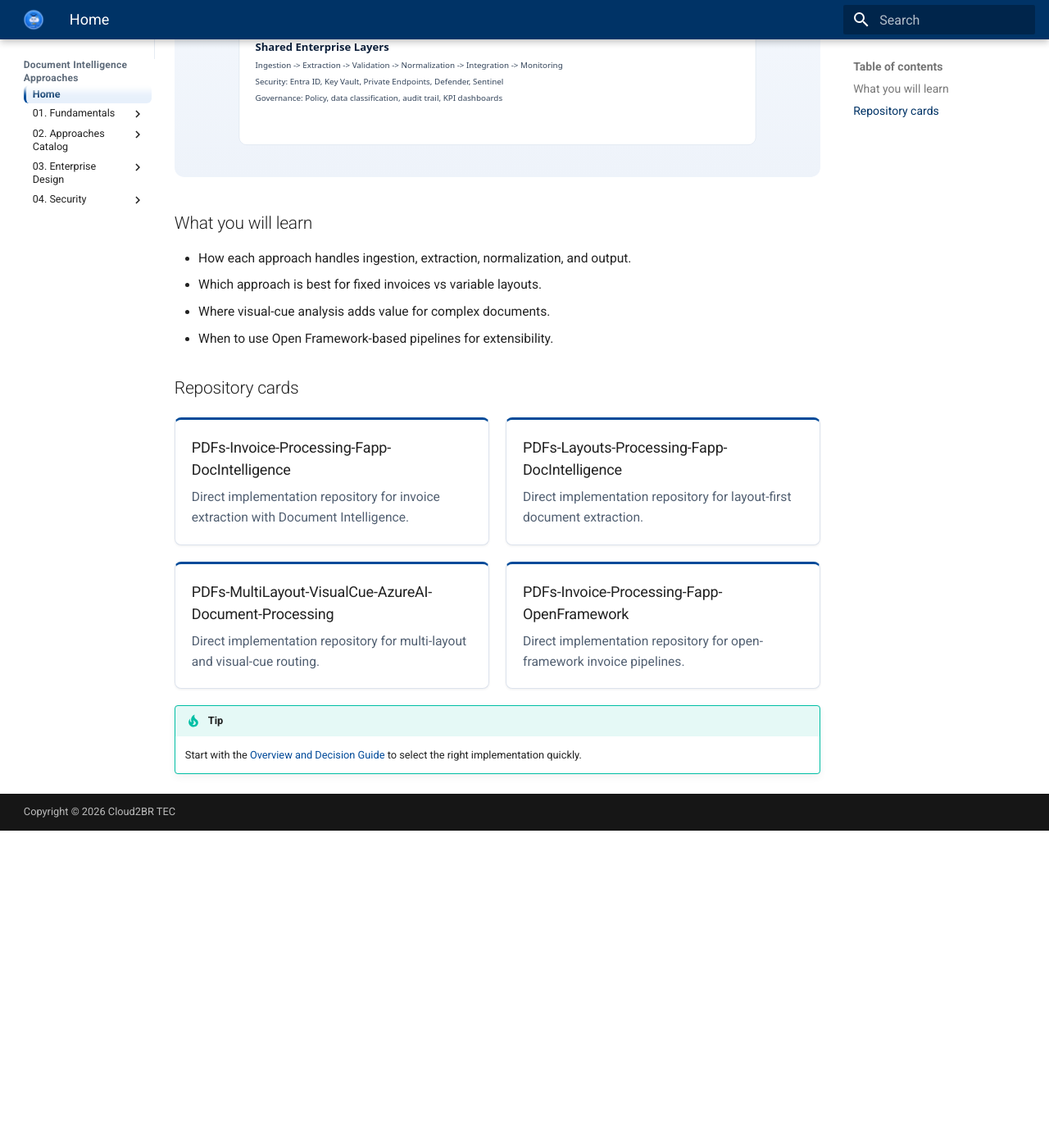
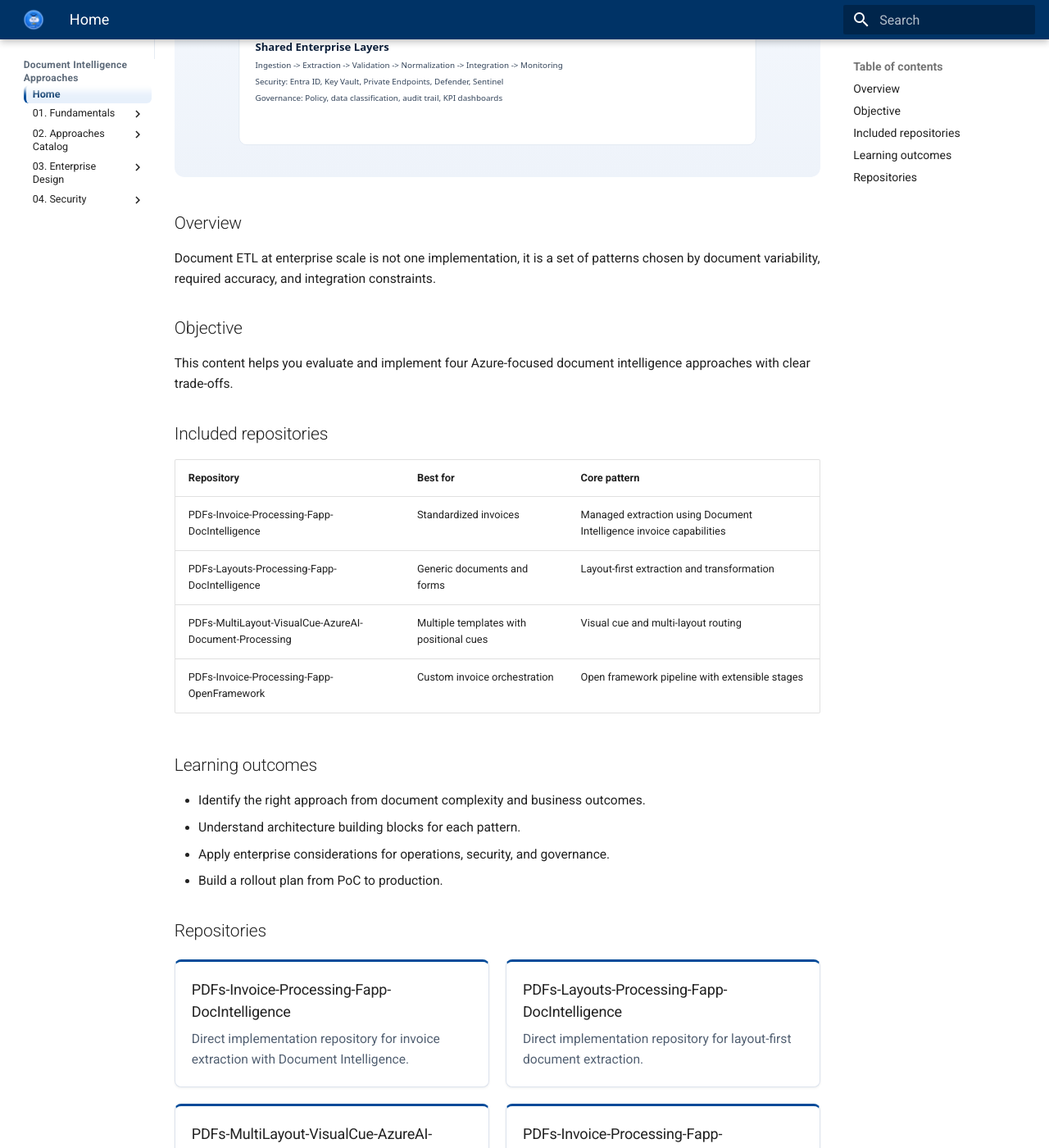
Before and after one commit to Cloud2BR-TEC/ai-academy-101-docs-etl, an MkDocs documentation site: the page built from docs/index.md, in a window 1280 px wide and 1400 px high, scrolled down 421 px. Shown: the whole window at 82% size. Built offline with MkDocs 1.6.1 and Material for MkDocs 9.7.7, drawn with Linux system fonts in a browser that asks for light colours; before the commit the page ends 1434 px from its top, so only the background shows below that.

Commit message:
fix:move-overview-content-to-home-and-rename-repositories

```diff
--- a/docs/index.md
+++ b/docs/index.md
@@ -6,14 +6,31 @@ This documentation presents a practical guide for designing document ETL pipelin
 <img src="assets/img/approaches/overview-map.svg" alt="Document intelligence approaches overview map" style="border-radius: 10px; max-width: 100%;"/>
 </p>
 
-## What you will learn
+## Overview
 
-- How each approach handles ingestion, extraction, normalization, and output.
-- Which approach is best for fixed invoices vs variable layouts.
-- Where visual-cue analysis adds value for complex documents.
-- When to use Open Framework-based pipelines for extensibility.
+Document ETL at enterprise scale is not one implementation, it is a set of patterns chosen by document variability, required accuracy, and integration constraints.
 
-## Repository cards
+## Objective
+
+This content helps you evaluate and implement four Azure-focused document intelligence approaches with clear trade-offs.
+
+## Included repositories
+
+| Repository | Best for | Core pattern |
+| --- | --- | --- |
+| PDFs-Invoice-Processing-Fapp-DocIntelligence | Standardized invoices | Managed extraction using Document Intelligence invoice capabilities |
+| PDFs-Layouts-Processing-Fapp-DocIntelligence | Generic documents and forms | Layout-first extraction and transformation |
+| PDFs-MultiLayout-VisualCue-AzureAI-Document-Processing | Multiple templates with positional cues | Visual cue and multi-layout routing |
+| PDFs-Invoice-Processing-Fapp-OpenFramework | Custom invoice orchestration | Open framework pipeline with extensible stages |
+
+## Learning outcomes
+
+- Identify the right approach from document complexity and business outcomes.
+- Understand architecture building blocks for each pattern.
+- Apply enterprise considerations for operations, security, and governance.
+- Build a rollout plan from PoC to production.
+
+## Repositories
 
 <div class="home-grid">
 
```
Also changed, not shown: docs/01-fundamentals/index.md (+3 -21 lines).
